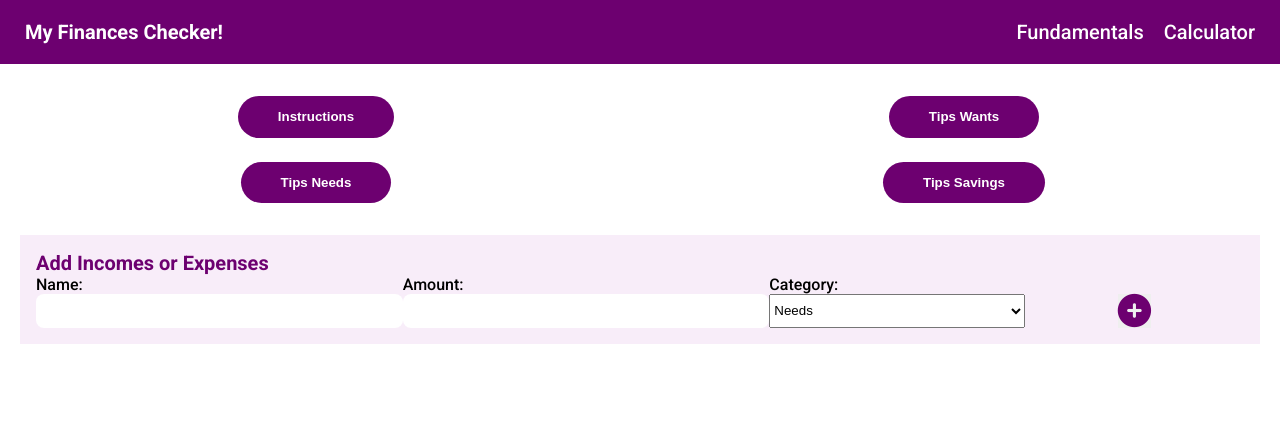
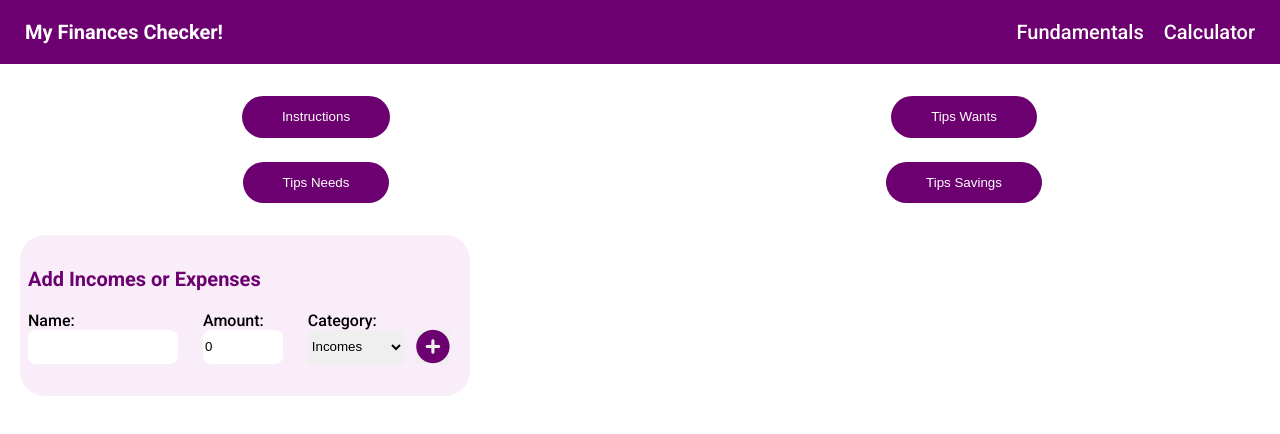
Before and after one commit to BestFriend-Sweet/my-finances-checker, a React (Vite) app: page /calculator in a window 1280 px wide. Both pictures are taken after a click on the button "Start". Shown: the top 434 px of the page. Built offline with nearby package versions, Linux system fonts and the light colour scheme.

Commit message:
feat: create adder component

```diff
--- a/src/App.css
+++ b/src/App.css
@@ -22,6 +22,9 @@ img {
   --fs-300: 1.25rem;
   --fs-400: 1.75rem;
   --fs-500: 2.3rem;
+
+  --fw-semi-bold: 500;
+  --fw-bold: 700;
 
   --margin-inline-m: 1.25em;
   --margin-top-m: 2em;
@@ -53,18 +56,18 @@ body {
 
 .welcome button {
   color: var(--clr-text);
-  font-weight: 500;
+  font-weight: var(--fw-semi-bold);
   font-size: var(--fs-400);
 }
 
 .header {
   color: var(--clr-text);
   font-size: var(--fs-300);
-  font-weight: 500;
+  font-weight: var(--fw-semi-bold);
 }
 
 .header > p {
-  font-weight: 700;
+  font-weight: var(--fw-bold);
 }
 
 .header a {
@@ -74,11 +77,11 @@ body {
 
 .calculator__buttons button {
   color: var(--clr-text);
-  font-weight: 700;
+  font-weight: var(--fw-semi-bold);
 }
 
-label {
-  font-weight: 500;
+.adder label {
+  font-weight: var(--fw-semi-bold);
 }
 
 /* Welcome Layout */
@@ -182,9 +185,15 @@ label {
   display: flex;
   flex-direction: column;
   background-color: var(--clr-bg);
-  padding: 1em;
+  padding: 2em 0.5em;
+  border-radius: 25px;
   margin-inline: var(--margin-inline-m);
   margin-top: var(--margin-top-m);
+  width: 450px;
+}
+
+.adder .subtitle {
+  margin-bottom: 1em;
 }
 
 .adder form {
@@ -200,6 +209,7 @@ label[for="name"] {
 
 #name {
   grid-area: input-name;
+  width: 150px;
 }
 
 label[for="amount"] {
@@ -208,6 +218,7 @@ label[for="amount"] {
 
 #amount {
   grid-area: input-amount;
+  width: 80px;
 }
 
 label[for="category"] {
@@ -216,6 +227,7 @@ label[for="category"] {
 
 #category {
   grid-area: input-category;
+  border: none;
 }
 
 form button {
--- a/src/App.jsx
+++ b/src/App.jsx
@@ -8,6 +8,14 @@ import { useState } from 'react'
 
 function App() {
   const [page, setPage] = useState('Welcome')
+  const [budget, setBudget] = useState(
+    {
+      incomes: [],
+      needs: [],
+      wants: [],
+      savings: []
+    }
+  )
 
   function changePage() {
     setPage('Main')
--- a/src/components/Adder.jsx
+++ b/src/components/Adder.jsx
@@ -1,17 +1,78 @@
+import { useState } from 'react'
+
 function Adder() {
+    const [formData, setFormData] = useState(
+        {
+            name: '',
+            amount: 0,
+            category: 'incomes'
+        }
+    )
+
+    function handleChangeName(event) {
+        setFormData(prevFormData => {
+            return { ...prevFormData, name: event.target.value }
+        })
+    }
+
+    function handleChangeAmount(event) {
+        setFormData(prevFormData => {
+            return { ...prevFormData, amount: event.target.value }
+        })
+    }
+
+    function handleChangeCategory(event) {
+        setFormData(prevFormData => {
+            return { ...prevFormData, category: event.target.value }
+        })
+    }
+
+    function handleSubmit(event) {
+        event.preventDefault()
+        console.log(formData)
+        // if (formData.category === 'incomes') {
+        //     setBudget(budget.incomes.push(formData))
+        // } else if (formData.category === 'needs') {
+        //     setBudget(budget.needs.push(formData))
+        // } else if (formData.category === 'wants') {
+        //     setBudget(budget.wants.push(formData))
+        // } else if (formData.category === 'savings') {
+        //     setBudget(budget.savings.push(formData))
+        // }
+        // console.log(budget)
+    }
+
     return (
         <div className='adder'>
             <p className='subtitle'>Add Incomes or Expenses</p>
-            <form action="">
-                <label for="name">Name:</label>
-                <input type="text" id='name' />
-                <label for="amount">Amount:</label>
-                <input type="text" id='amount' />
-                <label for="category">Category:</label>
-                <select name="category" id="category">
-                    <option value="needs">Needs</option>
-                    <option value="wants">Wants</option>
-                    <option value="savings">Savings</option>
+            <form onSubmit={handleSubmit}>
+                <label htmlFor='name'>Name:</label>
+                <input
+                    type='text'
+                    id='name'
+                    name='name'
+                    value={formData.name}
+                    onChange={handleChangeName}
+                />
+                <label htmlFor='amount'>Amount:</label>
+                <input
+                    type='text'
+                    id='amount'
+                    name='amount'
+                    value={formData.amount}
+                    onChange={handleChangeAmount}
+                />
+                <label htmlFor='category'>Category:</label>
+                <select
+                    id='category'
+                    name='category'
+                    value={formData.category}
+                    onChange={handleChangeCategory}
+                >
+                    <option value='incomes'>Incomes</option>
+                    <option value='needs'>Needs</option>
+                    <option value='wants'>Wants</option>
+                    <option value='savings'>Savings</option>
                 </select>
                 <button><i className="fa-solid fa-circle-plus"></i></button>
             </form>
```
